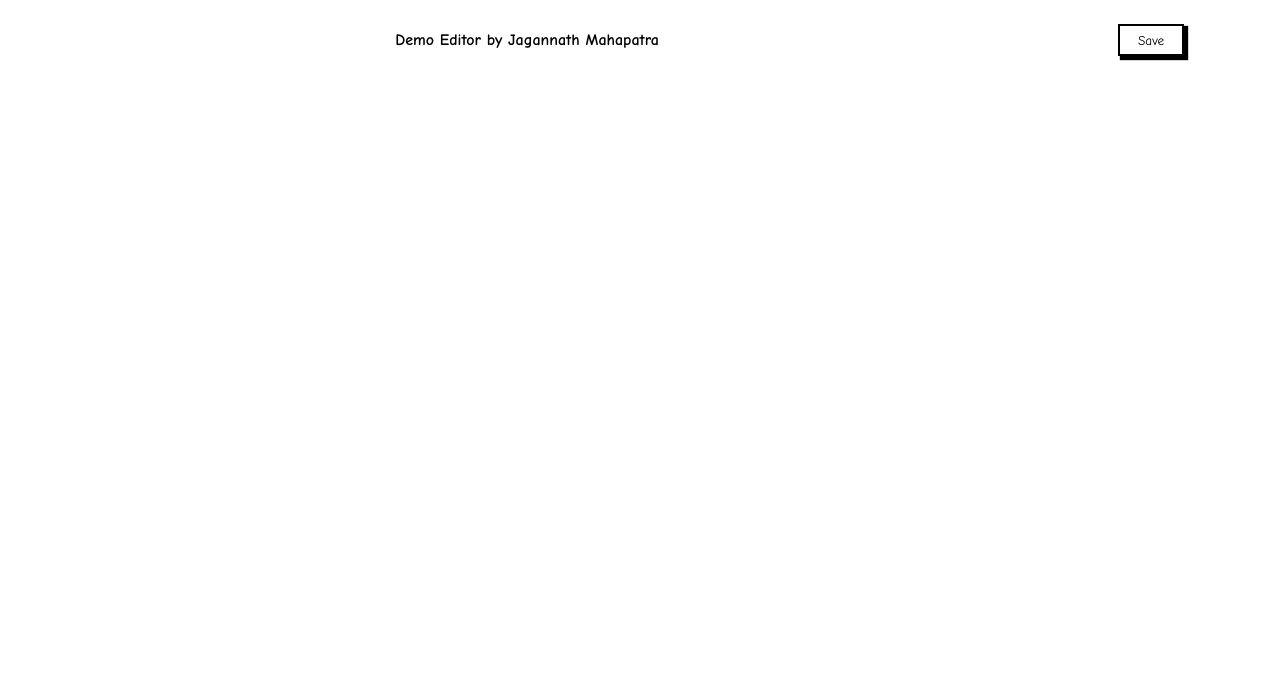
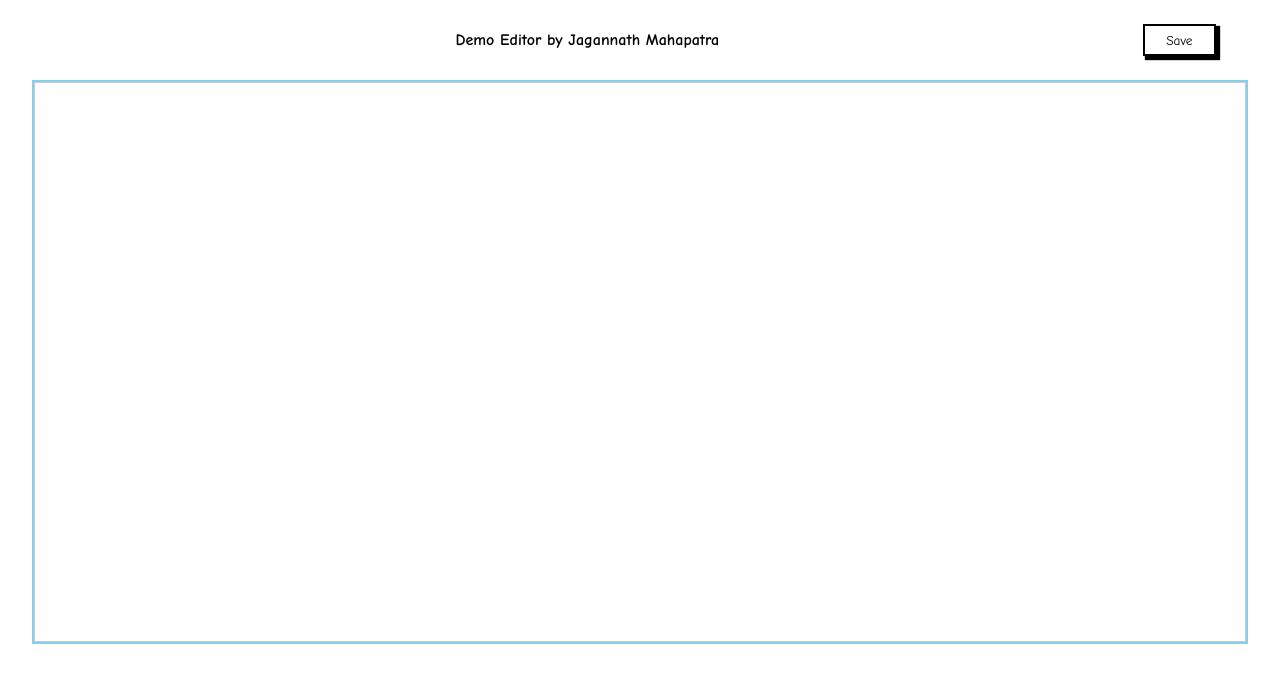
Before and after one commit to j-mahapatra/reactjs-text-editor, a React (Vite) app: page / in a window 1280 px wide. Shown: the top 682 px of the page. Built offline with nearby package versions, Linux system fonts and the light colour scheme.

Commit message:
feat: create TextEditor component
- Created TextEditor component and added relevant styles.
- Added feature to make text a h1 tag when "# " is pressed in the
  beginning of a new line.
- Modified header component styles.

```diff
--- a/package.json
+++ b/package.json
@@ -10,6 +10,7 @@
     "preview": "vite preview"
   },
   "dependencies": {
+    "draft-js": "^0.11.7",
     "react": "^18.2.0",
     "react-dom": "^18.2.0"
   },
--- a/src/App.css
+++ b/src/App.css
@@ -2,4 +2,5 @@
   display: flex;
   height: 100vh;
   width: 100%;
+  flex-direction: column;
 }
--- a/src/App.jsx
+++ b/src/App.jsx
@@ -1,11 +1,13 @@
 import './App.css';
 
 import Header from './components/Header';
+import TextEditor from './components/TextEditor';
 
 function App() {
   return (
     <div className='container'>
       <Header />
+      <TextEditor />
     </div>
   );
 }
--- /dev/null
+++ b/src/components/TextEditor.jsx
@@ -0,0 +1,77 @@
+import { useEffect, useRef, useState } from 'react';
+import { Editor, EditorState, Modifier, RichUtils } from 'draft-js';
+import '../styles/text-editor.css';
+
+export default function TextEditor() {
+  const [editorState, setEditorState] = useState(() =>
+    EditorState.createEmpty()
+  );
+
+  const editor = useRef(null);
+
+  useEffect(() => {
+    editor.current.focus();
+  }, []);
+
+  const onChange = (currentEditorState) => {
+    const currentSelection = currentEditorState.getSelection();
+    const blockKey = currentSelection.getStartKey();
+    const currentBlock = currentEditorState
+      .getCurrentContent()
+      .getBlockForKey(blockKey);
+    const blockText = currentBlock.getText();
+
+    if (blockText === '') {
+      const contentState = currentEditorState.getCurrentContent();
+      const newContentState = Modifier.setBlockType(
+        contentState,
+        currentSelection,
+        'unstyled'
+      );
+      const newEditorState = EditorState.push(
+        currentEditorState,
+        newContentState,
+        'replace-block'
+      );
+      setEditorState(newEditorState);
+      return;
+    } else if (blockText === '# ') {
+      const contentState = currentEditorState.getCurrentContent();
+      const newContentStateWithType = Modifier.setBlockType(
+        contentState,
+        currentSelection,
+        'header-one'
+      );
+      const newContentState = Modifier.replaceText(
+        newContentStateWithType,
+        currentSelection.merge({
+          anchorOffset: 0,
+          focusOffset: contentState.getBlockForKey(blockKey).getText().length,
+        }),
+        ''
+      );
+
+      const newEditorState = EditorState.push(
+        currentEditorState,
+        newContentState,
+        'replace-block'
+      );
+      setEditorState(newEditorState);
+      return;
+    }
+    setEditorState(currentEditorState);
+  };
+
+  return (
+    <div className='editor-container'>
+      <div
+        className='editor-container__wrapper'
+        onClick={() => {
+          editor.current.focus();
+        }}
+      >
+        <Editor ref={editor} editorState={editorState} onChange={onChange} />
+      </div>
+    </div>
+  );
+}
--- a/src/styles/header.css
+++ b/src/styles/header.css
@@ -1,9 +1,9 @@
 .header {
   display: flex;
   width: 100%;
-  justify-content: space-between;
+  justify-content: space-around;
   height: 5rem;
-  padding: 0 1rem;
+  padding: 0 2rem;
 }
 
 .header__title {
@@ -14,10 +14,11 @@
   padding: 1rem;
   height: 5rem;
   font-size: 1rem;
+  text-align: center;
 }
 
 .header__button {
-  margin: auto 5rem;
+  margin: auto 2rem auto 0;
   width: 5rem;
   height: 2rem;
   border: 2px solid black;
--- /dev/null
+++ b/src/styles/text-editor.css
@@ -0,0 +1,19 @@
+.editor-container {
+  display: flex;
+  width: 100%;
+  padding: 0 2rem;
+}
+
+.editor-container__wrapper {
+  display: flex;
+  width: 100%;
+  border: 2px solid skyblue;
+}
+
+.DraftEditor-root {
+  width: 100%;
+  height: 70vh;
+  border: 1px solid #ccc;
+  cursor: text;
+  padding: 10px;
+}
```
Also changed, not shown: 1 other file (tests, documents, lock files or other folders).
